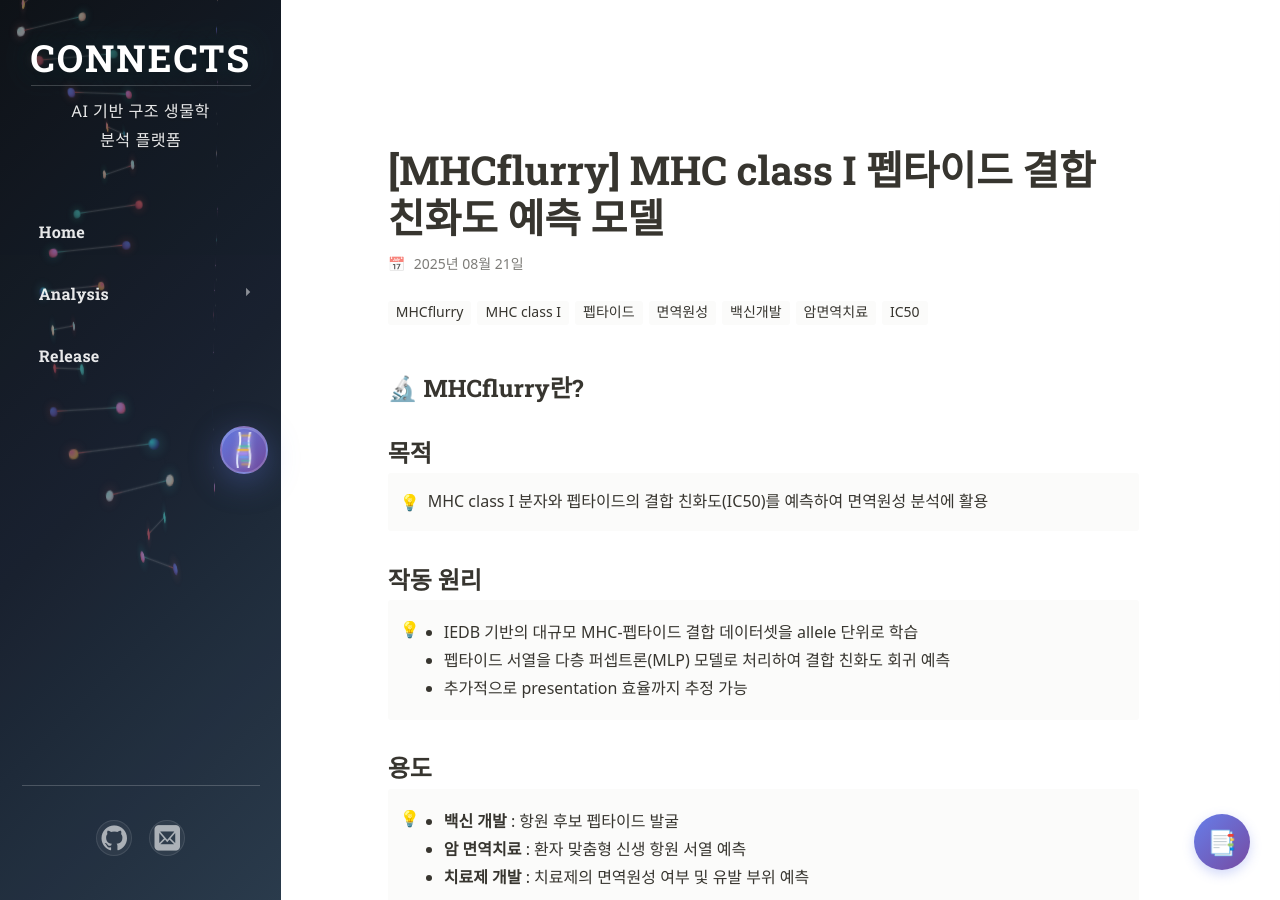
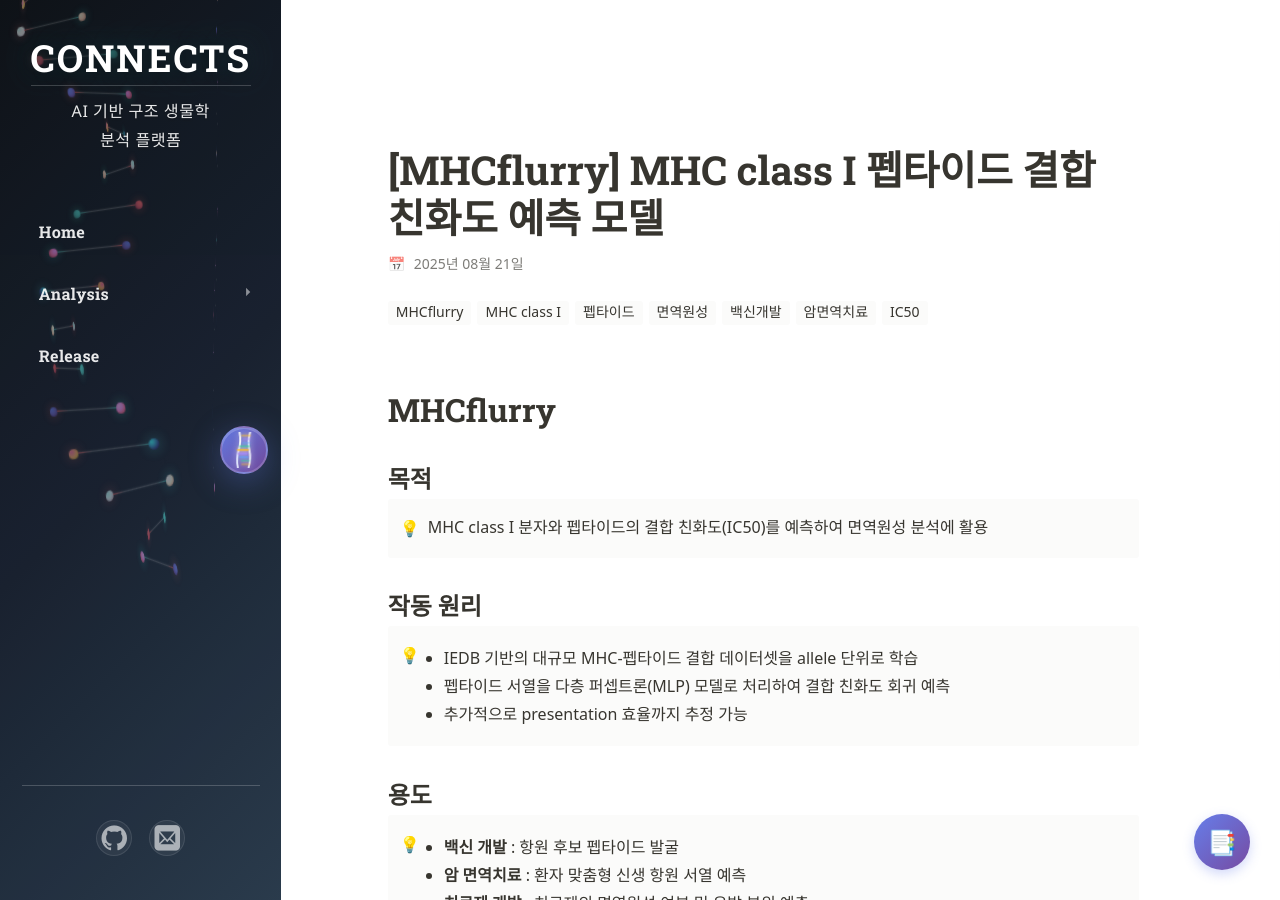
Before and after one commit to CONNECTS-SCV/CONNECTS-SCV.github.io, a Jekyll site: the page built from _posts/2025-08-21-MHCflurry.md, in a window 1280 px wide and 900 px high. Built offline with Jekyll 4.4.1, drawn with Linux system fonts in a browser that asks for light colours; some web fonts are replaced.

```diff
--- a/_posts/2025-08-21-MHCflurry.md
+++ b/_posts/2025-08-21-MHCflurry.md
@@ -11,7 +11,7 @@
 author: author
 ---
 
-## 🔬 MHCflurry란?
+# MHCflurry
 
 ## 목적
 
```
